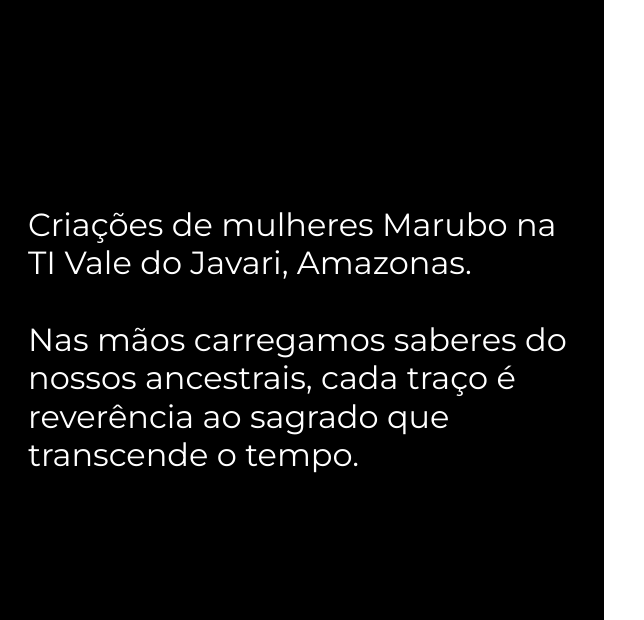
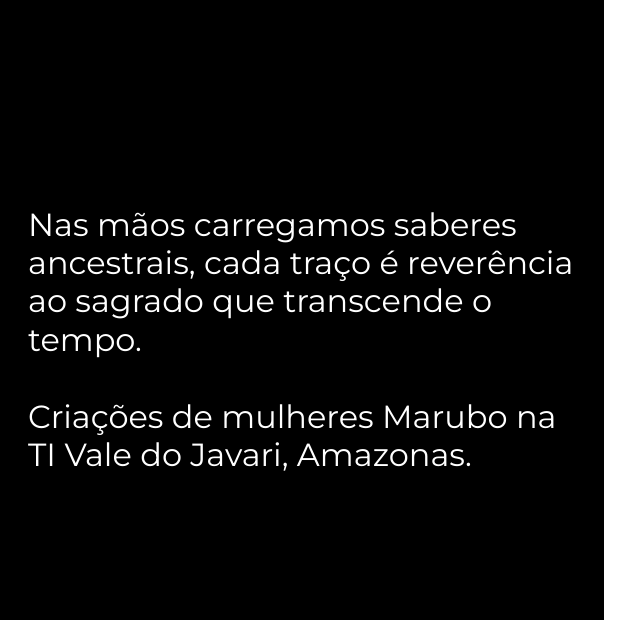
Before and after one commit to coletivojaguar/kena, a plain HTML site: page index.html in a window 1280 px wide. Shown: the part 364-984 px from the top of the page, 636-1280 px from the left. Drawn offline with Linux system fonts and the light colour scheme.

Commit message:
Update index.html

```diff
--- a/index.html
+++ b/index.html
@@ -10,6 +10,7 @@
 <link href="https://fonts.googleapis.com/css2?family=Montserrat:ital,wght@0,100..900;1,100..900&display=swap" rel="stylesheet">
 </head>
 <body>
+
     <header>
         <h1>KENA</h1>
         <p>Cerâmicas Yura</p>
@@ -17,9 +18,12 @@
     <main>`
         <section class="primeira-galeria">
              <video src="media/Video-204.mp4" autoplay loop muted></video>
-            <p>Criações de mulheres Marubo na TI Vale do Javari, Amazonas.
-                <br> <br>
-             Nas mãos carregamos saberes do nossos ancestrais, cada traço é reverência ao sagrado que transcende o tempo.</p>
+            <p>
+
+             Nas mãos carregamos saberes ancestrais, cada traço é reverência ao sagrado que transcende o tempo.
+            <br> <br>
+            Criações de mulheres Marubo na TI Vale do Javari, Amazonas.
+        </p>
 
 
 
```
